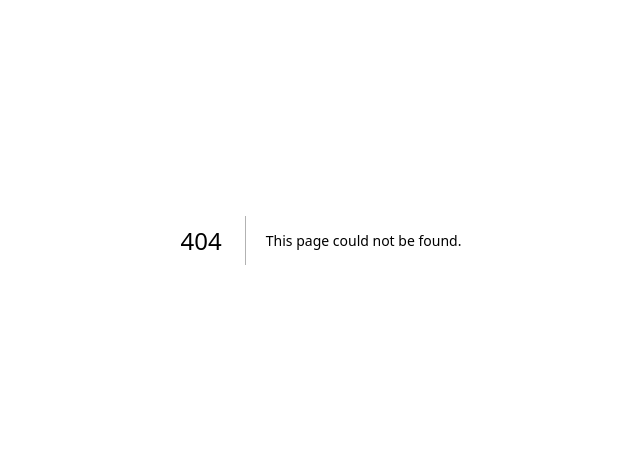
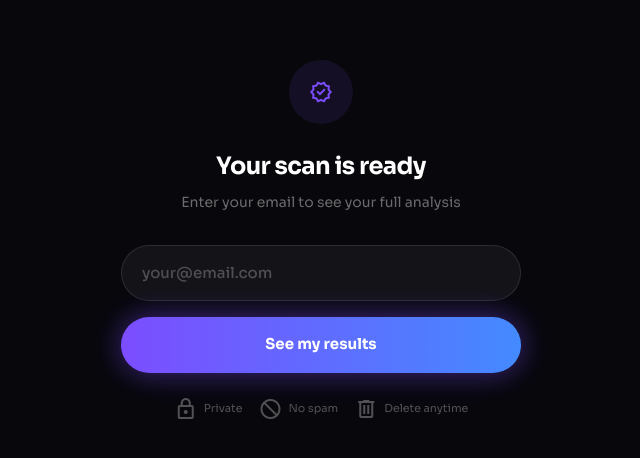
Before and after one commit to mjkunnen/facerank, a Next.js app: page /email in a window 1280 px wide. Before the commit this address had no page. Shown: the part 160-618 px from the top of the page, without its empty margins (319-959 px from the left). Built offline with nearby package versions, Linux system fonts and the light colour scheme.

Commit message:
feat: Supabase email capture + referral tracking system

```diff
--- a/package.json
+++ b/package.json
@@ -10,9 +10,11 @@
   },
   "dependencies": {
     "@gsap/react": "^2.1.2",
+    "@supabase/supabase-js": "^2.100.1",
     "framer-motion": "^12.38.0",
     "gsap": "^3.14.2",
     "next": "^16.2.1",
+    "postgres": "^3.4.8",
     "react": "^19.2.4",
     "react-dom": "^19.2.4"
   },
--- a/src/app/analyzing/page.tsx
+++ b/src/app/analyzing/page.tsx
@@ -32,7 +32,7 @@ export default function AnalyzingPage() {
 
     const s = setInterval(() => setStep((v) => (v < STEPS.length - 1 ? v + 1 : v)), 600);
     const p = setInterval(() => setProgress((v) => (v >= 100 ? 100 : v + 1.7)), 100);
-    const n = setTimeout(() => router.push("/results"), 6000);
+    const n = setTimeout(() => router.push("/email"), 6000);
     return () => { clearInterval(s); clearInterval(p); clearTimeout(n); };
   }, [router]);
 
--- /dev/null
+++ b/src/app/email/page.tsx
@@ -0,0 +1,95 @@
+"use client";
+
+import { useState } from "react";
+import { useRouter } from "next/navigation";
+import { createUser, trackReferral, getUserByReferralCode } from "@/lib/supabase";
+
+export default function EmailPage() {
+  const [email, setEmail] = useState("");
+  const [loading, setLoading] = useState(false);
+  const [error, setError] = useState("");
+  const router = useRouter();
+
+  const handleSubmit = async (e: React.FormEvent) => {
+    e.preventDefault();
+    if (!email || !email.includes("@")) {
+      setError("Enter a valid email");
+      return;
+    }
+    setLoading(true);
+    setError("");
+
+    try {
+      const user = await createUser(email);
+      if (!user) throw new Error("Failed to create user");
+
+      // Store user data locally
+      sessionStorage.setItem("primemog_user", JSON.stringify(user));
+
+      // Check if this user came via a referral link
+      const refCode = localStorage.getItem("primemog_ref");
+      if (refCode) {
+        const referrer = await getUserByReferralCode(refCode);
+        if (referrer && referrer.id !== user.id) {
+          await trackReferral(referrer.id, user.id);
+        }
+        localStorage.removeItem("primemog_ref");
+      }
+
+      router.push("/results");
+    } catch (err) {
+      setError("Something went wrong. Try again.");
+      setLoading(false);
+    }
+  };
+
+  return (
+    <div className="bg-[#08080C] text-white font-body min-h-dvh flex flex-col items-center justify-center px-7">
+      <div className="max-w-[400px] w-full flex flex-col items-center">
+        {/* Icon */}
+        <div className="w-16 h-16 rounded-full bg-primary/10 flex items-center justify-center mb-6">
+          <span className="material-symbols-outlined text-primary text-3xl">verified</span>
+        </div>
+
+        {/* Headline */}
+        <h1 className="text-[24px] font-bold tracking-tight text-center mb-2">Your scan is ready</h1>
+        <p className="text-[14px] text-white/40 text-center mb-8">Enter your email to see your full analysis</p>
+
+        {/* Form */}
+        <form onSubmit={handleSubmit} className="w-full space-y-4">
+          <input
+            type="email"
+            placeholder="your@email.com"
+            value={email}
+            onChange={(e) => setEmail(e.target.value)}
+            className="w-full h-14 px-5 rounded-2xl bg-white/5 border border-white/10 text-white placeholder:text-white/25 text-[15px] font-medium outline-none focus:border-primary/50 transition-colors"
+          />
+          {error && <p className="text-red-400 text-[12px] text-center">{error}</p>}
+          <button
+            type="submit"
+            disabled={loading}
+            className="btn-glow w-full h-14 bg-gradient-to-r from-[#7C4DFF] to-[#448AFF] rounded-2xl font-bold text-[15px] text-white active:scale-95 transition-all disabled:opacity-50"
+          >
+            {loading ? "Loading..." : "See my results"}
+          </button>
+        </form>
+
+        {/* Trust */}
+        <div className="flex items-center gap-4 mt-6">
+          <div className="flex items-center gap-1.5">
+            <span className="material-symbols-outlined text-[14px] text-white/30">lock</span>
+            <span className="text-[11px] text-white/30">Private</span>
+          </div>
+          <div className="flex items-center gap-1.5">
+            <span className="material-symbols-outlined text-[14px] text-white/30">block</span>
+            <span className="text-[11px] text-white/30">No spam</span>
+          </div>
+          <div className="flex items-center gap-1.5">
+            <span className="material-symbols-outlined text-[14px] text-white/30">delete</span>
+            <span className="text-[11px] text-white/30">Delete anytime</span>
+          </div>
+        </div>
+      </div>
+    </div>
+  );
+}
--- a/src/app/page.tsx
+++ b/src/app/page.tsx
@@ -1,8 +1,20 @@
 "use client";
 
 import Link from "next/link";
+import { useEffect } from "react";
+import { useSearchParams } from "next/navigation";
+import { Suspense } from "react";
 
-export default function Home() {
+function HomeContent() {
+  const searchParams = useSearchParams();
+
+  useEffect(() => {
+    const ref = searchParams.get("ref");
+    if (ref) {
+      localStorage.setItem("primemog_ref", ref);
+    }
+  }, [searchParams]);
+
   return (
     <div className="font-body antialiased">
       {/* Main Canvas (Fixed Height, No Scroll) */}
@@ -57,3 +69,11 @@ export default function Home() {
     </div>
   );
 }
+
+export default function Home() {
+  return (
+    <Suspense>
+      <HomeContent />
+    </Suspense>
+  );
+}
--- a/src/app/results/page.tsx
+++ b/src/app/results/page.tsx
@@ -4,10 +4,24 @@ import { useEffect, useState } from "react";
 
 export default function ResultsPage() {
   const [imageUrl, setImageUrl] = useState<string | null>(null);
+  const [referralCode, setReferralCode] = useState<string | null>(null);
+  const [referralCount, setReferralCount] = useState(0);
+  const [shared, setShared] = useState(false);
 
   useEffect(() => {
     const img = sessionStorage.getItem("facerank_image");
     if (img) setImageUrl(img);
+
+    // Load user data
+    const userData = sessionStorage.getItem("primemog_user");
+    if (userData) {
+      const user = JSON.parse(userData);
+      setReferralCode(user.referral_code);
+      // Check referral count
+      fetch(`https://qfbcxljxskebkyuvprqw.supabase.co/rest/v1/referrals?referrer_id=eq.${user.id}&completed=eq.true&select=count`, {
+        headers: { 'apikey': 'eyJhbGciOiJIUzI1NiIsInR5cCI6IkpXVCJ9.eyJpc3MiOiJzdXBhYmFzZSIsInJlZiI6InFmYmN4bGp4c2tlYmt5dXZwcnF3Iiwicm9sZSI6ImFub24iLCJpYXQiOjE3NzQ4NDc5NDIsImV4cCI6MjA5MDQyMzk0Mn0.ih3jjjvYHpPo6_JO7W2vmO0vHskU9HG122FGa6_-5sQ' }
+      }).then(r => r.json()).then(d => { if (d?.[0]?.count) setReferralCount(d[0].count); });
+    }
   }, []);
   const scrollToUnlock = () => {
     document.getElementById("unlock-section")?.scrollIntoView({ behavior: "smooth" });
@@ -366,9 +380,25 @@ export default function ResultsPage() {
             <span>Get My Complete Analysis</span>
             <span className="text-[10px] opacity-70 font-normal">$4.95/week · Cancel anytime in 1 tap</span>
           </button>
-          <button className="w-full h-12 rounded-2xl border border-white/10 font-medium text-[13px] text-white/60 hover:text-white transition-colors active:scale-95 transition-transform bg-white/5">
-            Unlock free by inviting 3 friends
+          <button
+            className="w-full h-12 rounded-2xl border border-white/10 font-medium text-[13px] text-white/60 hover:text-white transition-colors active:scale-95 transition-transform bg-white/5"
+            onClick={async () => {
+              if (!referralCode) return;
+              const url = `https://primemog.com/?ref=${referralCode}`;
+              const text = "I just got my face analyzed by AI. Try it:";
+              if (navigator.share) {
+                try { await navigator.share({ text, url }); setShared(true); } catch {}
+              } else {
+                navigator.clipboard.writeText(`${text} ${url}`);
+                setShared(true);
+              }
+            }}
+          >
+            {shared ? `Link copied! (${referralCount}/3 friends joined)` : `Unlock free by inviting 3 friends`}
           </button>
+          {referralCount > 0 && (
+            <p className="text-[11px] text-center text-white/30">{referralCount}/3 friends completed their scan</p>
+          )}
         </div>
 
       </div>
--- /dev/null
+++ b/src/lib/supabase.ts
@@ -0,0 +1,84 @@
+import { createClient } from "@supabase/supabase-js";
+
+export const supabase = createClient(
+  "https://qfbcxljxskebkyuvprqw.supabase.co",
+  "eyJhbGciOiJIUzI1NiIsInR5cCI6IkpXVCJ9.eyJpc3MiOiJzdXBhYmFzZSIsInJlZiI6InFmYmN4bGp4c2tlYmt5dXZwcnF3Iiwicm9sZSI6ImFub24iLCJpYXQiOjE3NzQ4NDc5NDIsImV4cCI6MjA5MDQyMzk0Mn0.ih3jjjvYHpPo6_JO7W2vmO0vHskU9HG122FGa6_-5sQ"
+);
+
+export function generateReferralCode(): string {
+  const chars = "abcdefghijklmnopqrstuvwxyz0123456789";
+  let code = "";
+  for (let i = 0; i < 8; i++) {
+    code += chars[Math.floor(Math.random() * chars.length)];
+  }
+  return code;
+}
+
+export async function createUser(email: string) {
+  const referral_code = generateReferralCode();
+  const { data, error } = await supabase
+    .from("users")
+    .insert({ email, referral_code })
+    .select()
+    .single();
+  if (error?.code === "23505") {
+    // Email already exists, fetch existing user
+    const { data: existing } = await supabase
+      .from("users")
+      .select()
+      .eq("email", email)
+      .single();
+    return existing;
+  }
+  if (error) throw error;
+  return data;
+}
+
+export async function getUserByReferralCode(code: string) {
+  const { data } = await supabase
+    .from("users")
+    .select()
+    .eq("referral_code", code)
+    .single();
+  return data;
+}
+
+export async function getUserByEmail(email: string) {
+  const { data } = await supabase
+    .from("users")
+    .select()
+    .eq("email", email)
+    .single();
+  return data;
+}
+
+export async function trackReferral(referrerId: string, referredUserId: string) {
+  await supabase
+    .from("referrals")
+    .insert({ referrer_id: referrerId, referred_user_id: referredUserId, completed: true });
+}
+
+export async function getCompletedReferralCount(userId: string): Promise<number> {
+  const { count } = await supabase
+    .from("referrals")
+    .select("*", { count: "exact", head: true })
+    .eq("referrer_id", userId)
+    .eq("completed", true);
+  return count || 0;
+}
+
+export async function unlockUser(userId: string) {
+  await supabase
+    .from("users")
+    .update({ unlocked: true })
+    .eq("id", userId);
+}
+
+export async function checkAndUnlock(userId: string): Promise<boolean> {
+  const count = await getCompletedReferralCount(userId);
+  if (count >= 3) {
+    await unlockUser(userId);
+    return true;
+  }
+  return false;
+}
```
Also changed, not shown: 1 other file (tests, documents, lock files or other folders).
